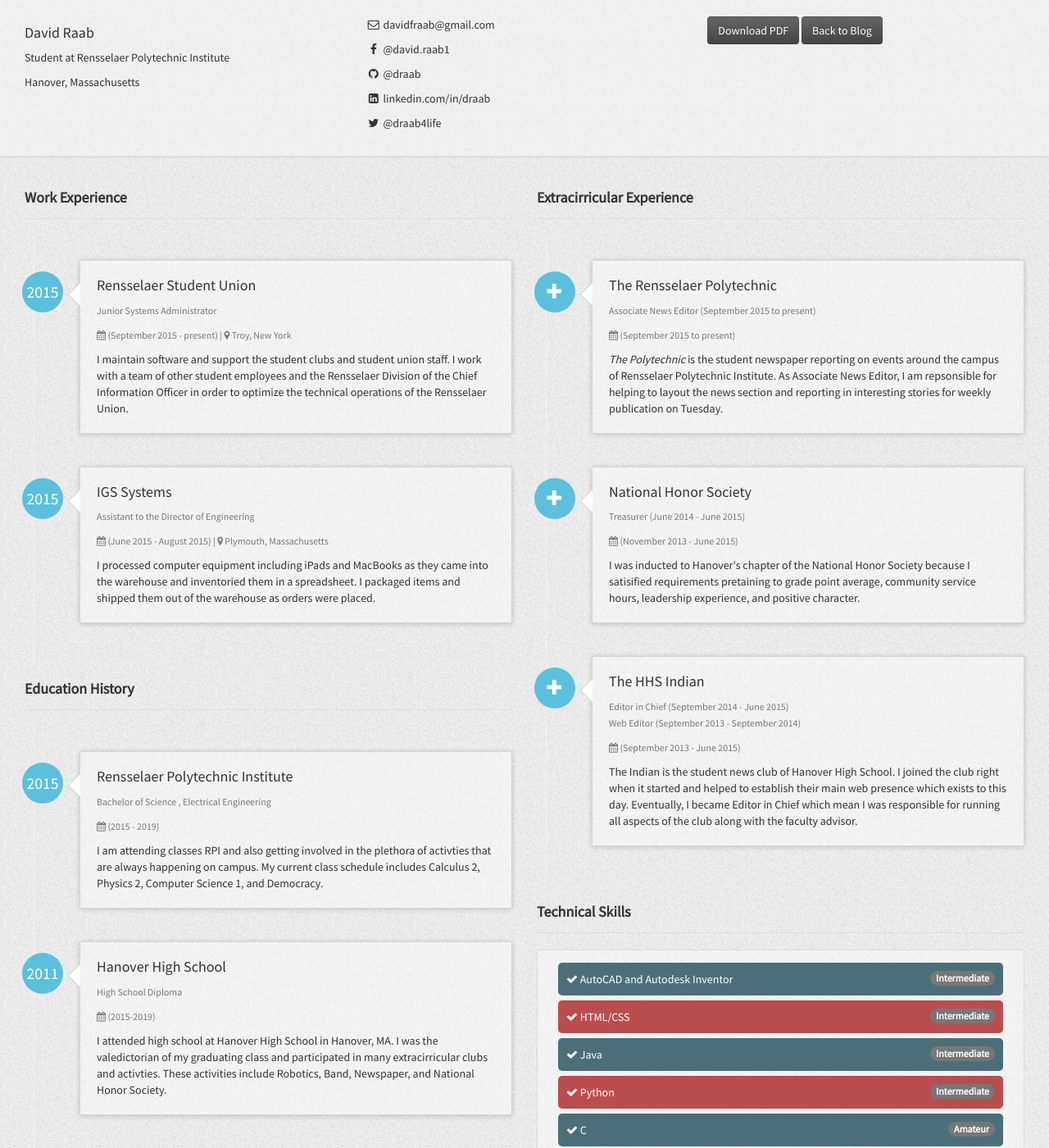
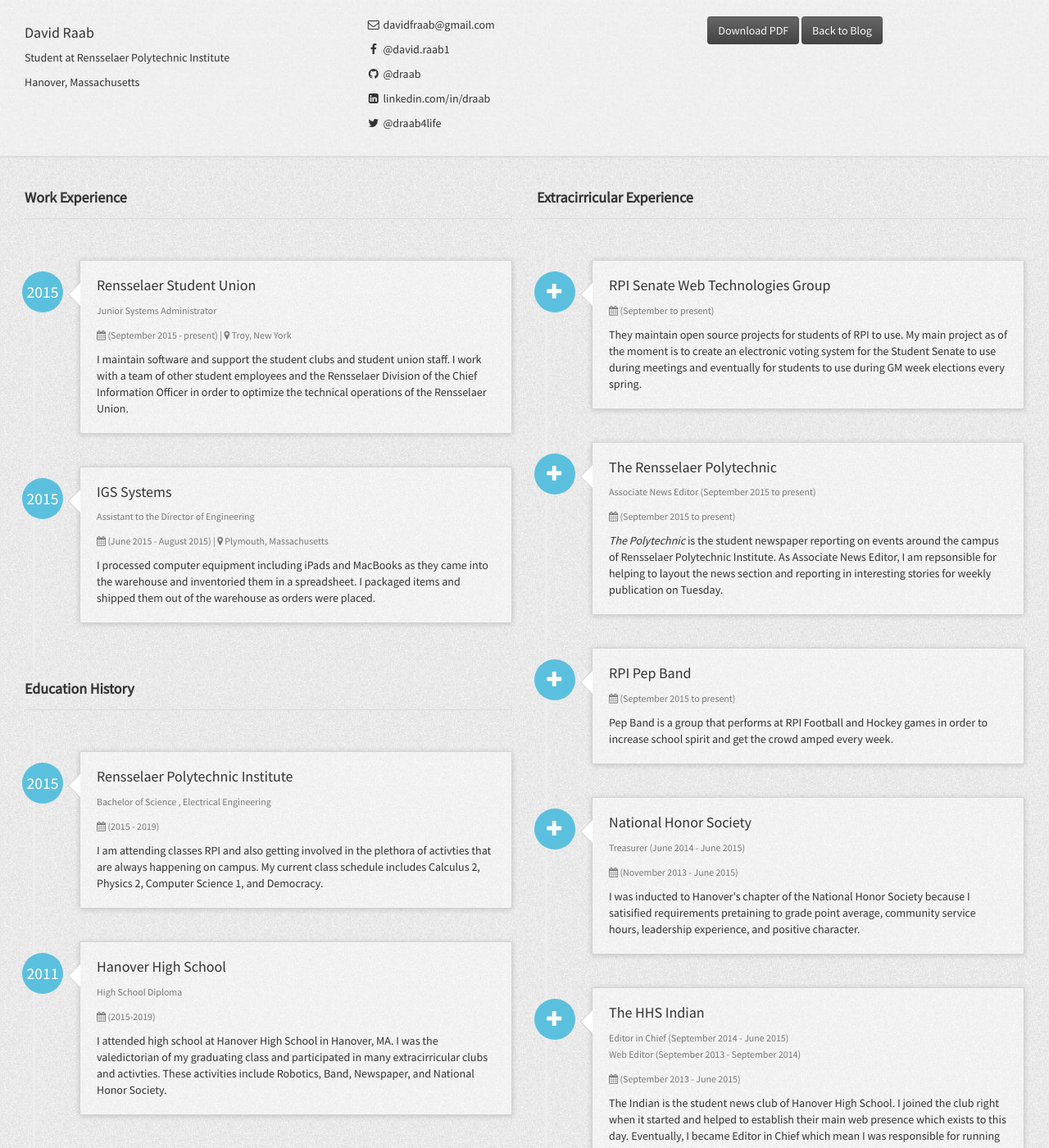
Before and after one commit to draab/draab.github.io, a Jekyll site: the page built from index.html, in a window 1280 px wide and 1400 px high. Shown: the whole window at 82% size. Built offline with Jekyll 4.4.1, drawn with Linux system fonts in a browser that asks for light colours.

```diff
--- a/_config.yml
+++ b/_config.yml
@@ -51,16 +51,24 @@ author:
       description: I attended high school at Hanover High School in Hanover, MA. I was the valedictorian of my graduating class and participated in many extracirricular clubs and activties. These activities include Robotics, Band, Newspaper, and National Honor Society.
   extracirricularExperience:
     - club1:
+      organization: RPI Senate Web Technologies Group
+      duration: (September to present)
+      description: They maintain open source projects for students of RPI to use. My main project as of the moment is to create an electronic voting system for the Student Senate to use during meetings and eventually for students to use during GM week elections every spring.
+    - club1:
       organization: The Rensselaer Polytechnic
       duration: (September 2015 to present)
       leadership: Associate News Editor (September 2015 to present)
       description: <i>The Polytechnic</i> is the student newspaper reporting on events around the campus of Rensselaer Polytechnic Institute. As Associate News Editor, I am repsonsible for helping to layout the news section and reporting in interesting stories for weekly publication on Tuesday.
-    - club1:
+    - club2:
+      organization: RPI Pep Band
+      duration: (September 2015 to present)
+      description: Pep Band is a group that performs at RPI Football and Hockey games in order to increase school spirit and get the crowd amped every week.
+    - club3:
       organization: National Honor Society
       duration: (November 2013 - June 2015)
       description: I was inducted to Hanover's chapter of the National Honor Society because I satisified requirements pretaining to grade point average, community service hours, leadership experience, and positive character.
       leadership: Treasurer (June 2014 - June 2015)
-    - club2:
+    - club4:
       organization: The HHS Indian
       leadership: Editor in Chief (September 2014 - June 2015)<br />Web Editor (September 2013 - September 2014)
       duration: (September 2013 - June 2015)
```
